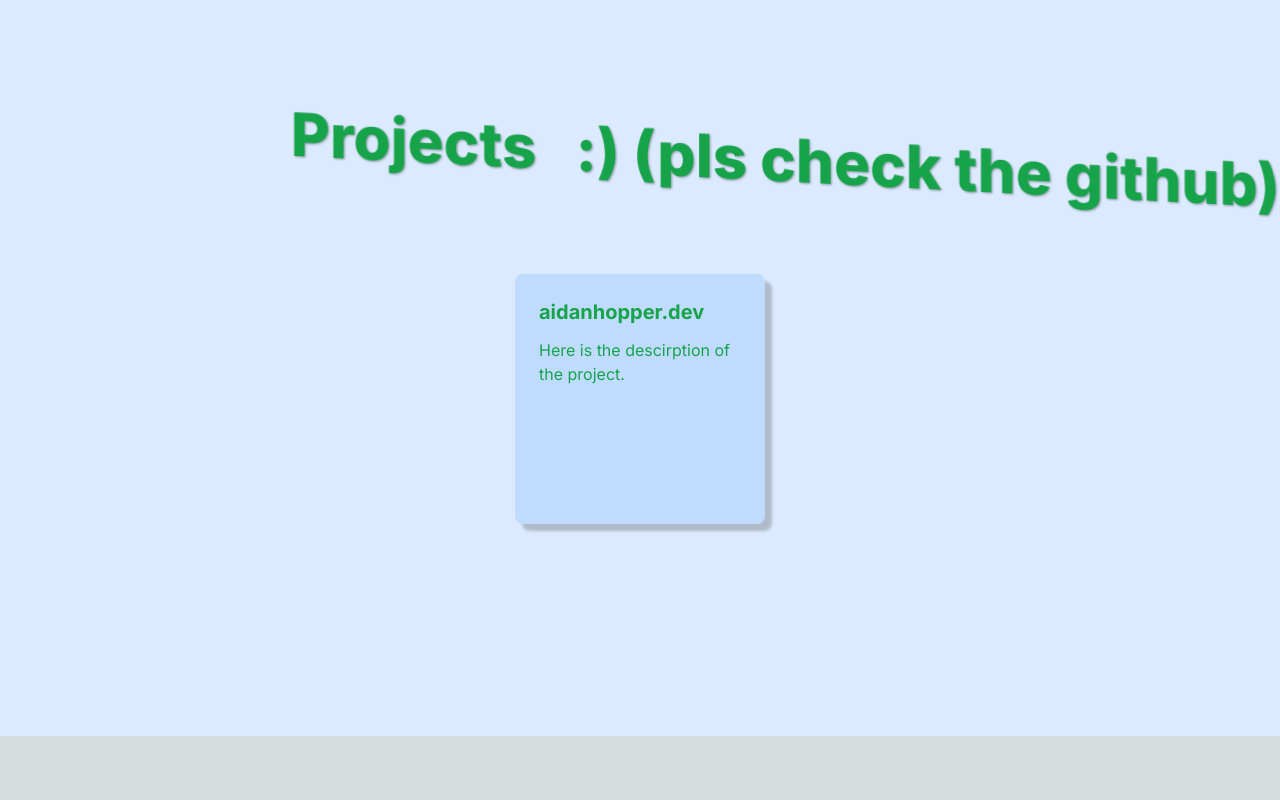
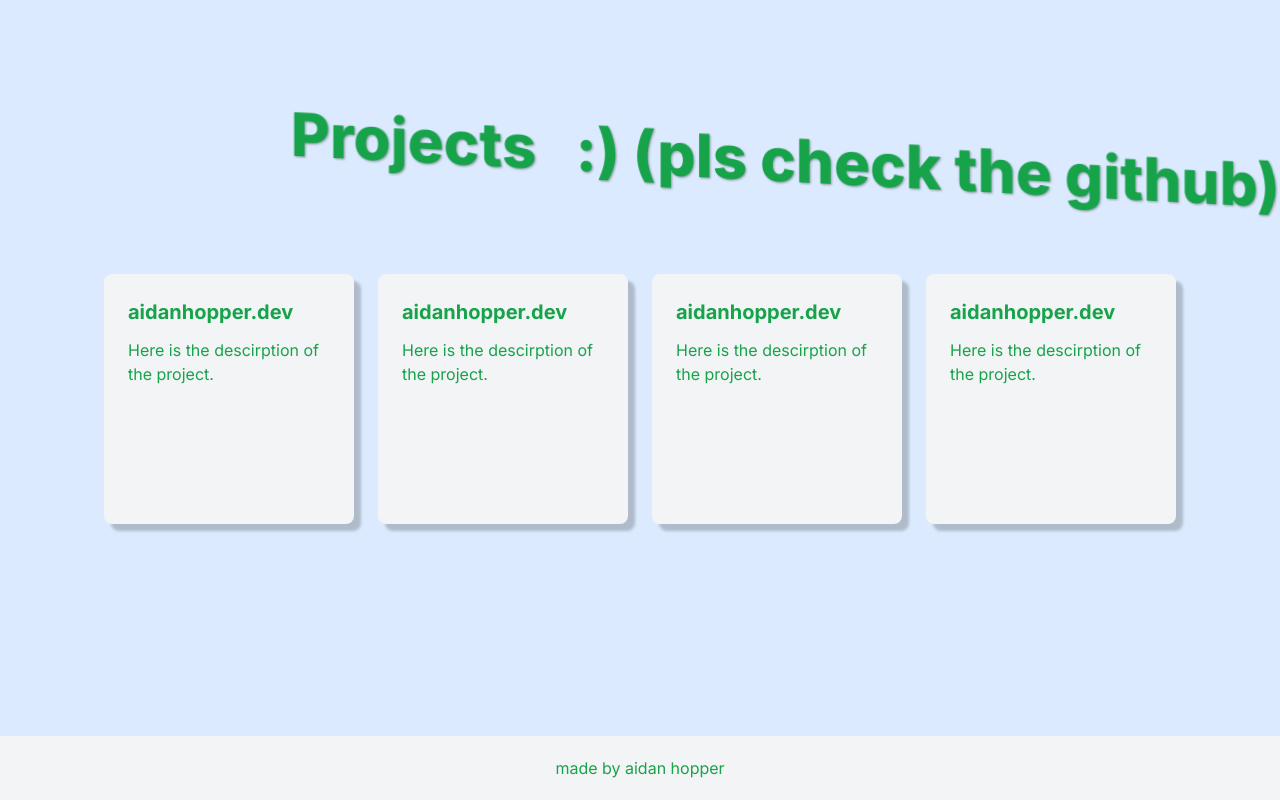
Before and after one commit to aidanhopper/aidahop.xyz, a Next.js app: page / in a window 1280 px wide. Shown: the part 1482-2282 px from the top of the page. Before the commit the page ends 2218 px from the top, so only its background shows below. Built offline with nearby package versions, Linux system fonts and the light colour scheme.

Commit message:
added thing

```diff
--- a/src/app/about.tsx
+++ b/src/app/about.tsx
@@ -2,8 +2,21 @@ import Card from './card'
 
 const About = () => {
 
-  let pname: string = "aidanhopper.dev";
-  let purl: string = "aidanhopper.dev";
+  const pname: string = "aidanhopper.dev";
+  const purl: string = "aidanhopper.dev";
+
+  const count = 4;
+
+  const getCards = (count) => {
+    const arr = [];
+    for (let i = 0; i < count; i++)
+      arr.push(
+      <div key={i}>
+        <Card name={pname} url={purl} />
+      </div>
+    );
+    return arr;
+  }
 
   return (
       <div className="bg-blue-100 flex flex-col py-[200px]">
@@ -34,7 +47,7 @@ const About = () => {
             Projects &nbsp; :) (pls check the github)
           </div>
           <div className="flex text-right flex-auto flex-wrap justify-center">
-            <Card name={pname} url={purl} />
+            {getCards(count)}
           </div>
         </div>
       </div>
--- a/src/app/card.tsx
+++ b/src/app/card.tsx
@@ -8,7 +8,7 @@ const Card = ({ name, url } : CardProps) => {
 
   const classes = `
     w-[250px] h-[250px] transition duration-1 hover:-translate-y-2
-    hover:translate-x-2 bg-blue-200 rounded-lg m-3 text-left p-6
+    hover:translate-x-2 bg-gray-100 rounded-lg m-3 text-left p-6
     shadow-[7px_7px_3px_rgba(0,0,0,0.2)] flex flex-col
   `;
 
--- /dev/null
+++ b/src/app/footer.tsx
@@ -0,0 +1,9 @@
+const Footer = () => {
+  return (
+    <div className="p-5 text-center bg-gray-100">
+      made by aidan hopper
+    </div>
+  );
+}
+
+export default Footer;
--- a/src/app/page.tsx
+++ b/src/app/page.tsx
@@ -2,6 +2,7 @@ import Navbar from './navbar'
 import Landing from './landing'
 import About from './about'
 import Background from './background'
+import Footer from './footer'
 
 const Home = () => {
   return (
@@ -10,6 +11,7 @@ const Home = () => {
       <Navbar/>
       <Landing/>
       <About/>
+      <Footer/>
     </div>
   );
 }
```
